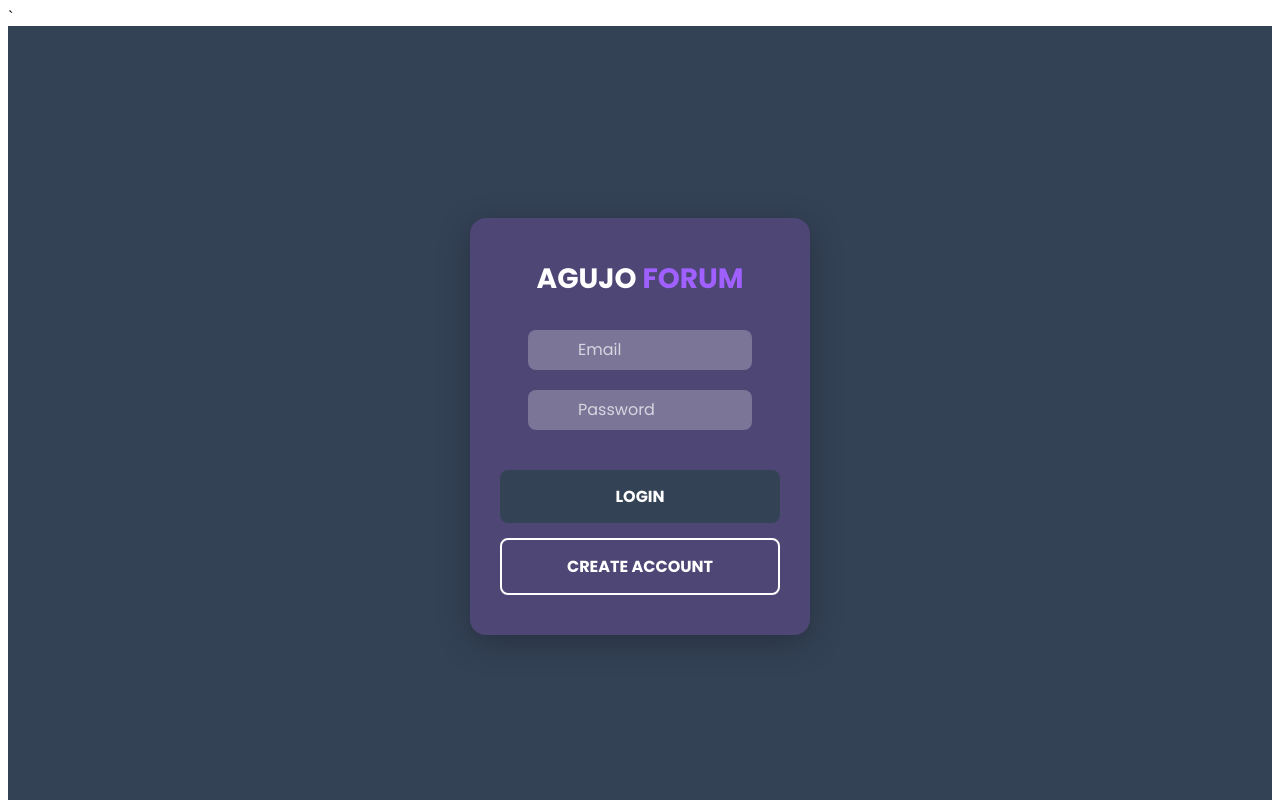
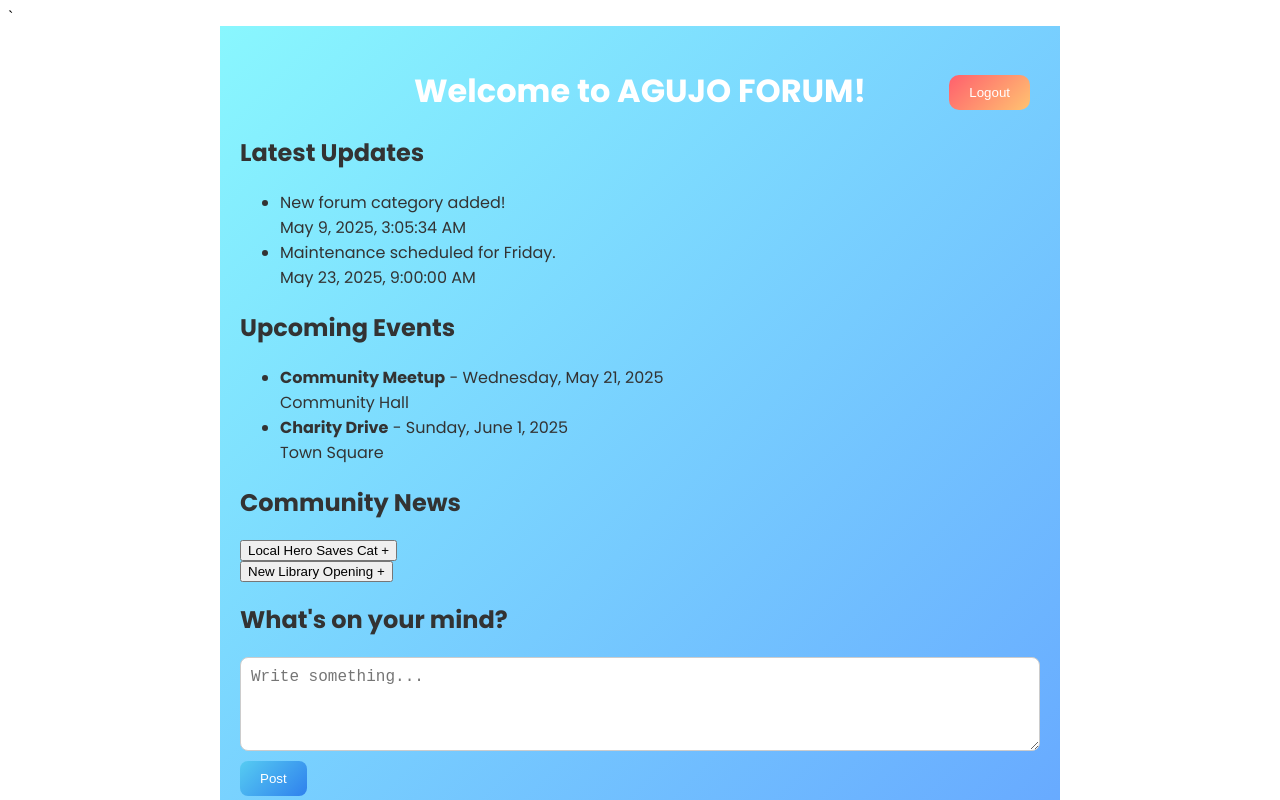
Before and after one commit to KfritzLima/Communication-System-for-Teenagers-Living-in-Agujo-DB-Cebu, an Angular app: page /dashboard in a window 1280 px wide. Before the commit this address led to /login. Shown: the top 800 px of the page. Built offline with nearby package versions, Linux system fonts and the light colour scheme.

Commit message:
Update dashboard.component.ts

```diff
--- a/src/app/dashboard/dashboard.component.ts
+++ b/src/app/dashboard/dashboard.component.ts
@@ -1,78 +1,46 @@
 import { Component } from '@angular/core';
-import { Router } from '@angular/router';
+import { CommonModule } from '@angular/common';
 import { FormsModule } from '@angular/forms';
-import { MatButtonModule } from '@angular/material/button';
-import { MatCardModule } from '@angular/material/card';
-import { MatListModule } from '@angular/material/list';
-import { MatExpansionModule } from '@angular/material/expansion';
 
 @Component({
   selector: 'app-dashboard',
   standalone: true,
-  imports: [
-    FormsModule,
-    MatButtonModule,
-    MatCardModule,
-    MatListModule,
-    MatExpansionModule
-  ],
+  imports: [CommonModule, FormsModule],   // <-- Import FormsModule here for ngModel binding
   templateUrl: './dashboard.component.html',
   styleUrls: ['./dashboard.component.css']
 })
 export class DashboardComponent {
-  // Forum post functionality
-  newPost: string = '';
-  posts: { content: string; timestamp: Date }[] = [];
-
-  // Dashboard content
   updates = [
     { title: 'New forum category added!', timestamp: new Date() },
-    { title: 'Maintenance scheduled for Friday.', timestamp: new Date('2025-05-23T09:00:00') }
+    { title: 'Maintenance scheduled for Friday.', timestamp: new Date('2025-05-23T09:00:00') },
   ];
 
   events = [
     { name: 'Community Meetup', date: new Date('2025-05-21'), location: 'Community Hall' },
-    { name: 'Charity Drive', date: new Date('2025-06-01'), location: 'Town Square' }
+    { name: 'Charity Drive', date: new Date('2025-06-01'), location: 'Town Square' },
   ];
 
   communityNews = [
-    { headline: 'Local Hero Saves Cat', details: 'John Doe climbed a tree to rescue a cat stuck for hours.' },
-    { headline: 'New Library Opening', details: 'A state-of-the-art library opens next month in the town center.' }
+    { headline: 'Local Hero Saves Cat', details: 'John Doe climbed a tree to rescue a cat stuck for hours.', expanded: false },
+    { headline: 'New Library Opening', details: 'A state-of-the-art library opens next month in the town center.', expanded: false },
   ];
 
-  constructor(private router: Router) {
-    this.checkLoginStatus();
-    this.loadPosts();
+  posts: { content: string; timestamp: Date }[] = [];
+
+  newPost: string = '';
+
+  logout() {
+    alert('Logout clicked!');
   }
 
-  checkLoginStatus(): void {
-    const isLoggedIn = localStorage.getItem('isLoggedIn');
-    if (isLoggedIn !== 'true') {
-      this.router.navigate(['/login']);
-    }
-  }
+  submitPost() {
+    if (!this.newPost.trim()) return;
 
-  logout(): void {
-    localStorage.removeItem('isLoggedIn');
-    this.router.navigate(['/login']);
-  }
+    this.posts.unshift({
+      content: this.newPost.trim(),
+      timestamp: new Date(),
+    });
 
-  submitPost(): void {
-    if (this.newPost.trim()) {
-      this.posts.unshift({ content: this.newPost.trim(), timestamp: new Date() });
-      this.newPost = '';
-      this.savePosts();
-    }
-  }
-
-  savePosts(): void {
-    localStorage.setItem('posts', JSON.stringify(this.posts));
-  }
-
-  loadPosts(): void {
-    const storedPosts = localStorage.getItem('posts');
-    if (storedPosts) {
-      this.posts = JSON.parse(storedPosts);
-    }
+    this.newPost = '';
   }
 }
```
